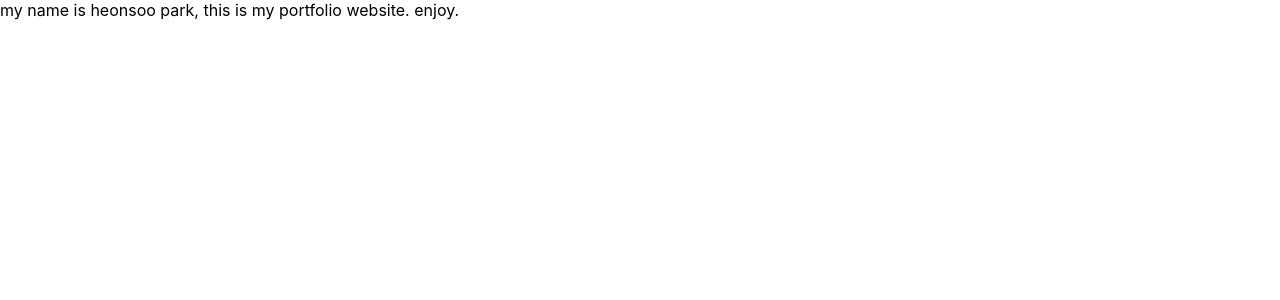
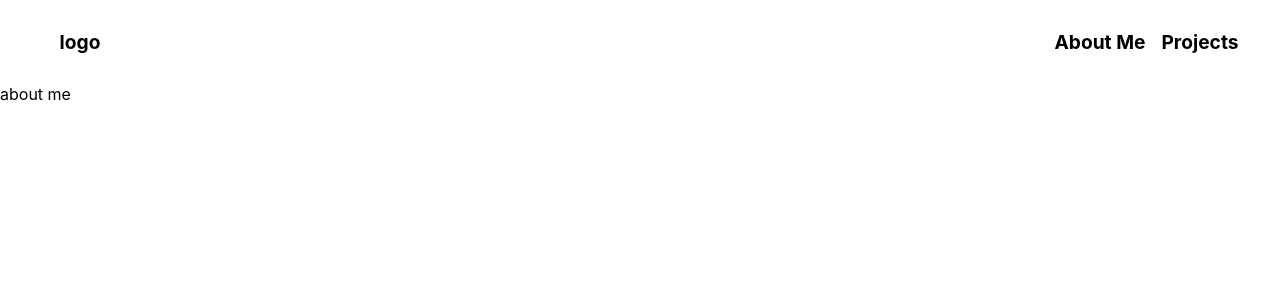
Before and after one commit to hspark220/hspark220.github.io, a React (Create React App) app: page /about in a window 1280 px wide. Shown: the top 300 px of the page. Built offline with nearby package versions, Linux system fonts and the light colour scheme.

Commit message:
Adjust about and projects .js to be new pages

```diff
--- a/src/App.js
+++ b/src/App.js
@@ -1,4 +1,4 @@
-import Navigation from "./components/naviagation";
+import Navigation from "./components/Naviagation";
 import About from "./views/About";
 import Projects from "./views/Projects";
 import Contact from "./views/Contact";
@@ -10,6 +10,7 @@ const App = () => {
       <Navigation />
       <div className="main">
         <div className="header">
+
         </div>
         <div className="projects">
 
--- a/src/views/About.js
+++ b/src/views/About.js
@@ -1,7 +1,10 @@
+import Navigation from "../components/Naviagation";
+
 const About = () => {
     return (
         <div className="about-me" id="about">
-            my name is heonsoo park, this is my portfolio website. enjoy.
+            <Navigation />
+            about me
         </div>
     )
 }
--- a/src/views/Projects.js
+++ b/src/views/Projects.js
@@ -1,6 +1,9 @@
+import Navigation from "../components/Naviagation";
+
 const Projects = () => {
     return (
         <div className="projects" id="projects">
+            <Navigation />
             projects
         </div>
     )
```
